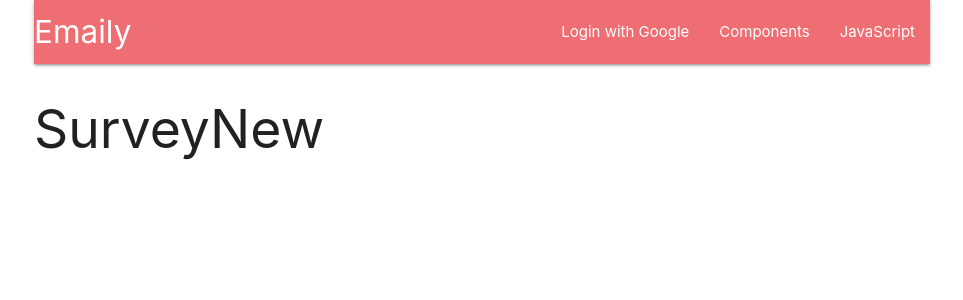
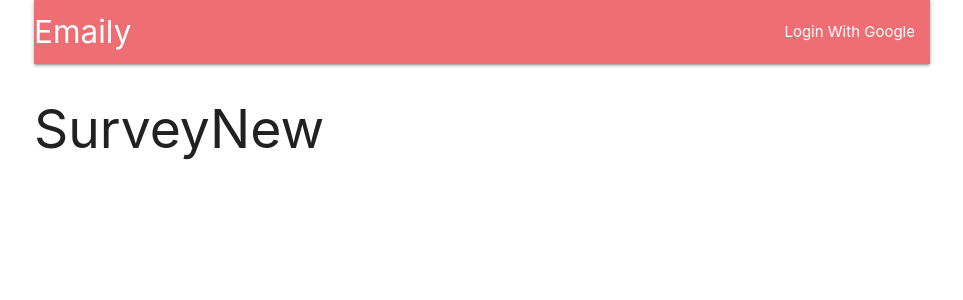
Before and after one commit to famous111/Feedback-Collection, a React (Create React App) app in the folder client/: page /surveys/new in a window 1280 px wide. Shown: the top 300 px of the page, without its empty margins (158-1121 px from the left). Built offline with nearby package versions, Linux system fonts and the light colour scheme; no server answers.

Commit message:
copy 88 official codes

```diff
--- a/client/src/actions/index.js
+++ b/client/src/actions/index.js
@@ -1,5 +1,4 @@
 import axios from "axios";
-import { request } from "express";
 import { FETCH_USER } from "./types";
 
 export const fetchUser = () => {
--- a/client/src/components/Header.js
+++ b/client/src/components/Header.js
@@ -1,20 +1,14 @@
-import React, { Component, component } from "react";
+import React, { Component } from "react";
 
 class Header extends Component {
   render() {
     return (
       <nav>
         <div className="nav-wrapper">
-          <a className="left brand-logo"> Emaily</a>
+          <a className="left brand-logo">Emaily</a>
           <ul className="right">
             <li>
-              <a href="sass.html">Login with Google</a>
-            </li>
-            <li>
-              <a href="badges.html">Components</a>
-            </li>
-            <li>
-              <a href="collapsible.html">JavaScript</a>
+              <a>Login With Google</a>
             </li>
           </ul>
         </div>
--- a/client/src/index.js
+++ b/client/src/index.js
@@ -8,7 +8,7 @@ import reduxThunk from "redux-thunk";
 import App from "./components/App";
 import reducers from "./reducers";
 
-const store = createStore(() => [], {}, applyMiddleware(reduxThunk));
+const store = createStore(reducers, {}, applyMiddleware(reduxThunk));
 
 ReactDOM.render(
   <Provider store={store}>
--- a/client/src/reducers/authReducer.js
+++ b/client/src/reducers/authReducer.js
@@ -1,4 +1,4 @@
-export default function (state, action) {
+export default function (state = {}, action) {
   console.log(action);
   switch (action.type) {
     default:
```
